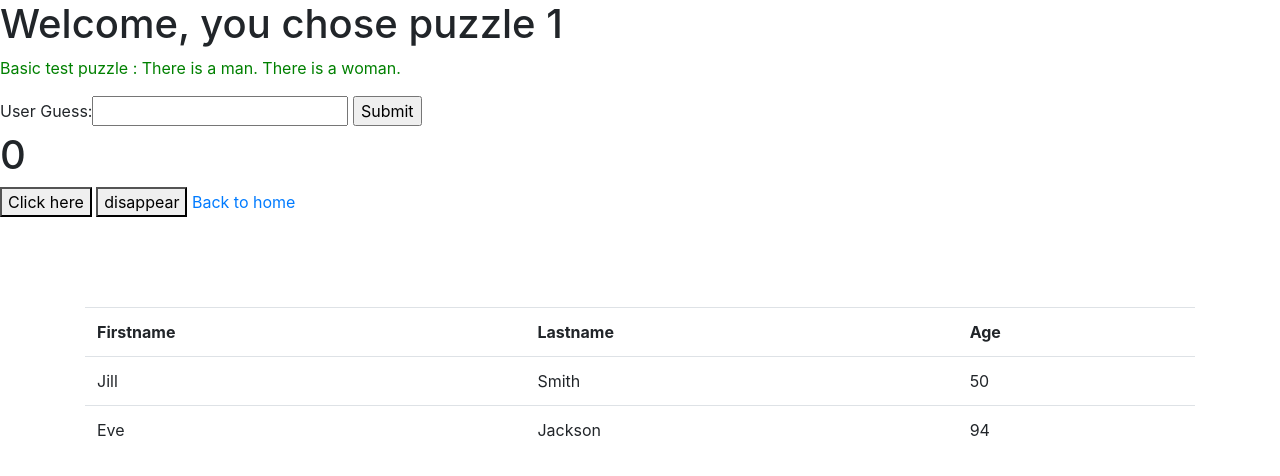
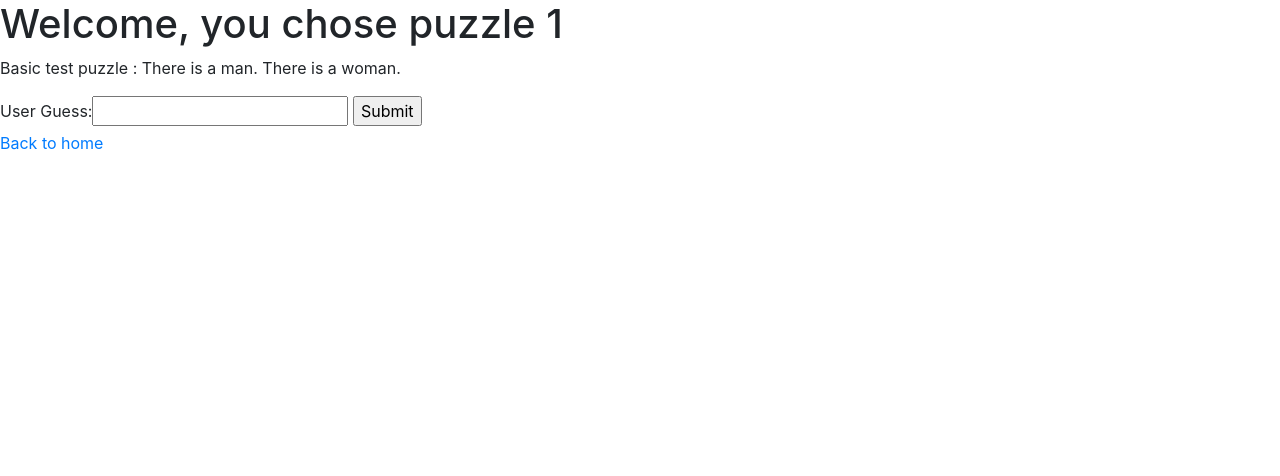
Before and after one commit to lorcanj/Django_Chatbot, a Django app: page /puzzle_app/1 in a window 1280 px wide. Shown: the top 476 px of the page. Run offline with Django 3.2, Linux system fonts and the light colour scheme; data comes from the database, SQL or seed files in the repository; some libraries are stand-ins or nearby versions.

Commit message:
update error page

```diff
--- a/puzzle_app/static/puzzle_app/css/styles.css
+++ /dev/null
@@ -1,8 +0,0 @@
-table {
-    padding-top: 90px;
-    margin-top: 90px;
-}
-
-p {
-    color: green;
-}
--- a/puzzle_app/static/puzzle_app/js/puzzleList.js
+++ /dev/null
@@ -1,24 +0,0 @@
-function hello() {
-    document.querySelector("#test").innerHTML = "I have changed the text of this";
-}
-
-let counter = 0;
-
-function count() {
-    counter++;
-    document.querySelector('#number').innerHTML = counter;
-
-    if (counter % 10 === 0) {
-        alert('Count is now ${counter}');
-    }
-}
-
-function appear() {
-    document.querySelector('#test').style.display = 'block';
-}
-
-document.addEventListener('DOMContentLoaded', function() {
-    document.querySelector('#test').style.display = 'none';
-    document.querySelector('#increase').onclick = hello;
-    document.querySelector('#disappear').onclick = appear;
-});
--- a/puzzle_app/templates/puzzle_app/index.html
+++ b/puzzle_app/templates/puzzle_app/index.html
@@ -2,7 +2,7 @@
 {% load static %}
 
 {% block head %}
-    <link href="{% static 'puzzle_app/styles.css' %}" rel="stylesheet">
+    <link href="{% static 'puzzle_app/css/styles.css' %}" rel="stylesheet">
 {% endblock %}
 
 {% block body %}
--- a/puzzle_app/templates/puzzle_app/layout.html
+++ b/puzzle_app/templates/puzzle_app/layout.html
@@ -1,6 +1,7 @@
 <!DOCTYPE html>
 <html lang="en">
     <head>
+
         {% block head %}
         {% endblock %}
     </head>
--- a/puzzle_app/templates/puzzle_app/puzzle.html
+++ b/puzzle_app/templates/puzzle_app/puzzle.html
@@ -4,7 +4,6 @@
 {% block head %}
     <link rel="stylesheet" href="https://stackpath.bootstrapcdn.com/bootstrap/4.5.0/css/bootstrap.min.css" integrity="sha384-9aIt2nRpC12Uk9gS9baDl411NQApFmC26EwAOH8WgZl5MYYxFfc+NcPb1dKGj7Sk" crossorigin="anonymous">
     <link rel="stylesheet" href="{% static 'puzzle_app/css/styles.css' %}">
-    <script src="{% static 'puzzle_app/js/puzzleList.js' %}"></script>
     <title>Puzzles</title>
     <h1>Welcome, you chose puzzle {{puzzle.id}}</h1>
 {% endblock %}
@@ -20,32 +19,6 @@
     <input type="submit">
 </form>
 
-<h1 id="test">This is some test text</h1>
-
-<h1 id="number">0</h1>
-<button id="increase">Click here</button>
-
-<button id="disappear">disappear</button>
-
 <a href="{% url 'index' %}">Back to home</a>
 
-<div class="container" id="error_table">
-  <table class="table">
-    <tr>
-      <th>Firstname</th>
-      <th>Lastname</th>
-      <th>Age</th>
-    </tr>
-    <tr>
-      <td>Jill</td>
-      <td>Smith</td>
-      <td>50</td>
-    </tr>
-    <tr>
-      <td>Eve</td>
-      <td>Jackson</td>
-      <td>94</td>
-    </tr>
-  </table>
-</div>
 {% endblock %}
--- a/puzzle_app/views.py
+++ b/puzzle_app/views.py
@@ -32,9 +32,11 @@ def puzzle(request, puzzle_id):
             axiom = puzzle.text
             theorm = guess
             answer = proveStatement(axiom, theorm, client)
-            response = checkAnswerType(answer)
-            #return render(request, "puzzle_app/puzzle.html")
-            return HttpResponse(response)
+            responses = checkAnswerType(answer)
+            return render(request, "puzzle_app/output.html", {
+                "responses" : responses, "puzzle":puzzle
+            })
+            #return HttpResponse(response)
         else:
             return render(request, "puzzle_app/puzzle.html", {
             "puzzle": puzzle, "form": form
```
Also changed, not shown: puzzle_app/Attempto.py (+5 -6 lines), puzzle_app/templates/puzzle_app/output.html (added, +27 -0 lines).
